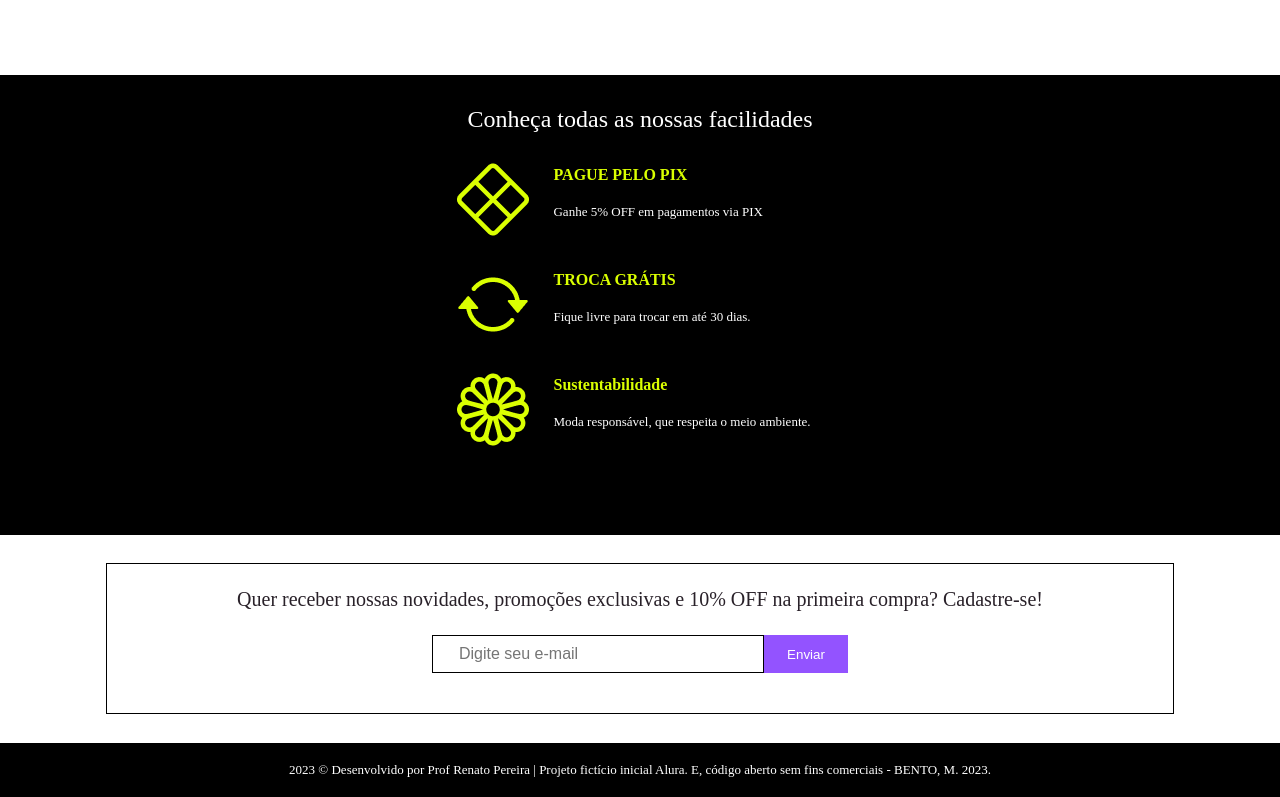
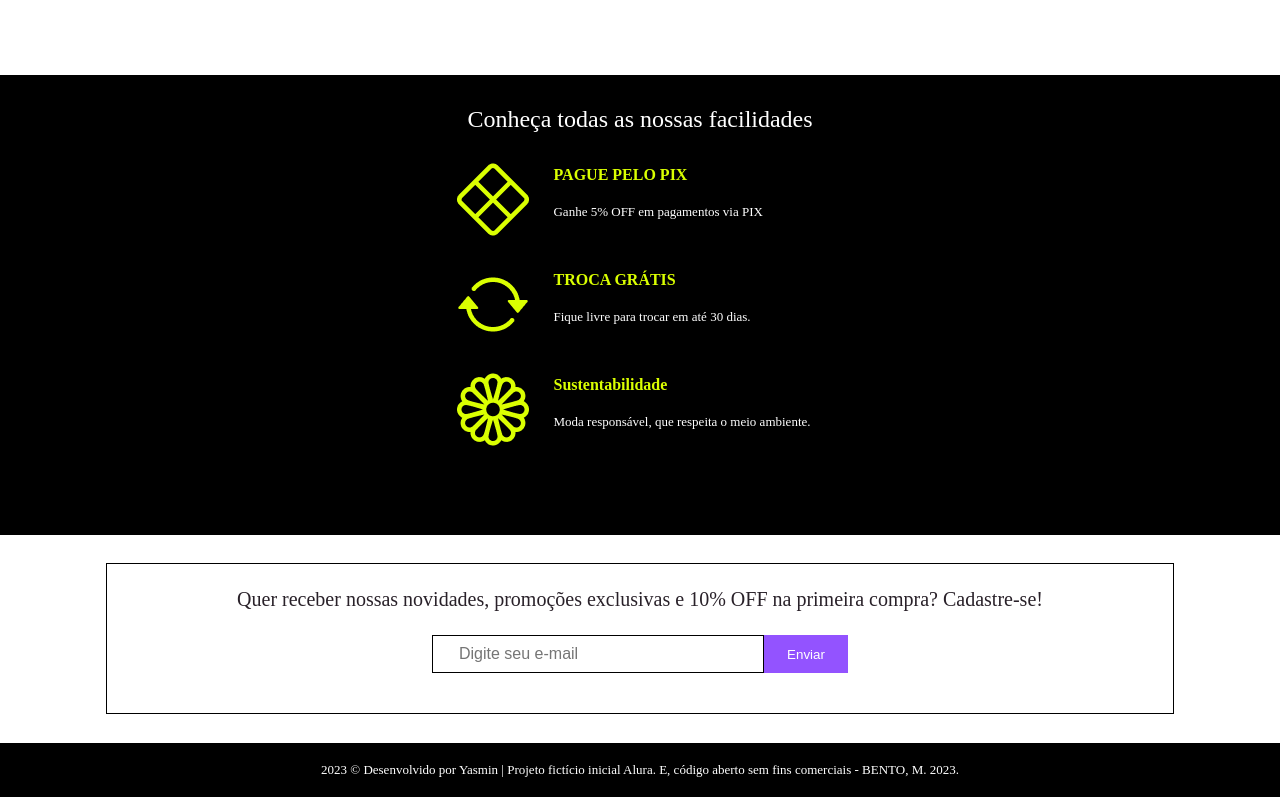
Before and after one commit to yasmin2405/lojinha, a website with bundled scripts: page news.html in a window 1280 px wide. Shown: the part 845-1642 px from the top of the page. Built offline with nearby package versions, Linux system fonts and the light colour scheme.

Commit message:
Update news.html

```diff
--- a/news.html
+++ b/news.html
@@ -241,7 +241,7 @@
     </main>
 
     <footer>
-        <p class="footer_text">2023 © Desenvolvido por Prof Renato Pereira | Projeto fictício inicial Alura. E, código aberto sem fins comerciais - BENTO, M. 2023.</p>
+        <p class="footer_text">2023 © Desenvolvido por Yasmin | Projeto fictício inicial Alura. E, código aberto sem fins comerciais - BENTO, M. 2023.</p>
     </footer>
 </body>
 </html>
```
